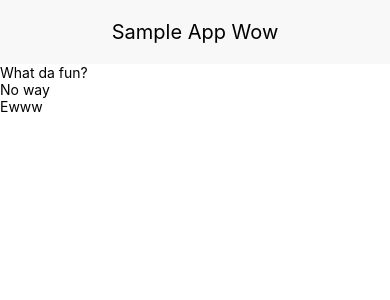
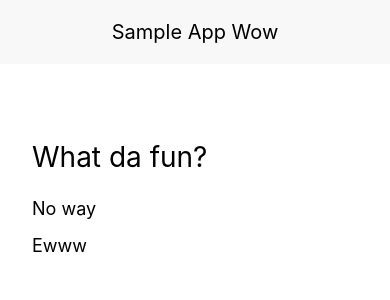
Before and after one commit to mayuroks/MindExplorer, a React Native app: screen / in a window 390 px wide. Shown: the top 300 px of the page. Built offline with nearby package versions, Linux system fonts and the light colour scheme.

Commit message:
questioncard UI changes

```diff
--- a/src/components/questionCard.js
+++ b/src/components/questionCard.js
@@ -4,14 +4,34 @@ import { View, Text } from 'react-native';
 
 // make component
 const QuestionCard = (props) => {
+    const { containerStyle, questionStyle, optionStyle } = styles;
+
     return(
-        <View>
-            <Text>{props.question}</Text>
-            <Text>{props.option1}</Text>
-            <Text>{props.option2}</Text>
+        <View style={containerStyle}>
+            <Text style={questionStyle}>{props.question}</Text>
+            <Text style={optionStyle}>{props.option1}</Text>
+            <Text style={optionStyle}>{props.option2}</Text>
         </View>
     );
 }
 
 // export the component
 export default QuestionCard;
+
+const styles = {
+    containerStyle: {
+        marginTop: 64,
+        marginLeft: 32,
+        marginRight: 32
+    },
+    questionStyle: {
+        fontSize: 28,
+        marginTop: 12,
+        marginBottom: 16
+    },
+    optionStyle: {
+        fontSize: 18,
+        marginTop: 8,
+        marginBottom: 8
+    }
+}
```
